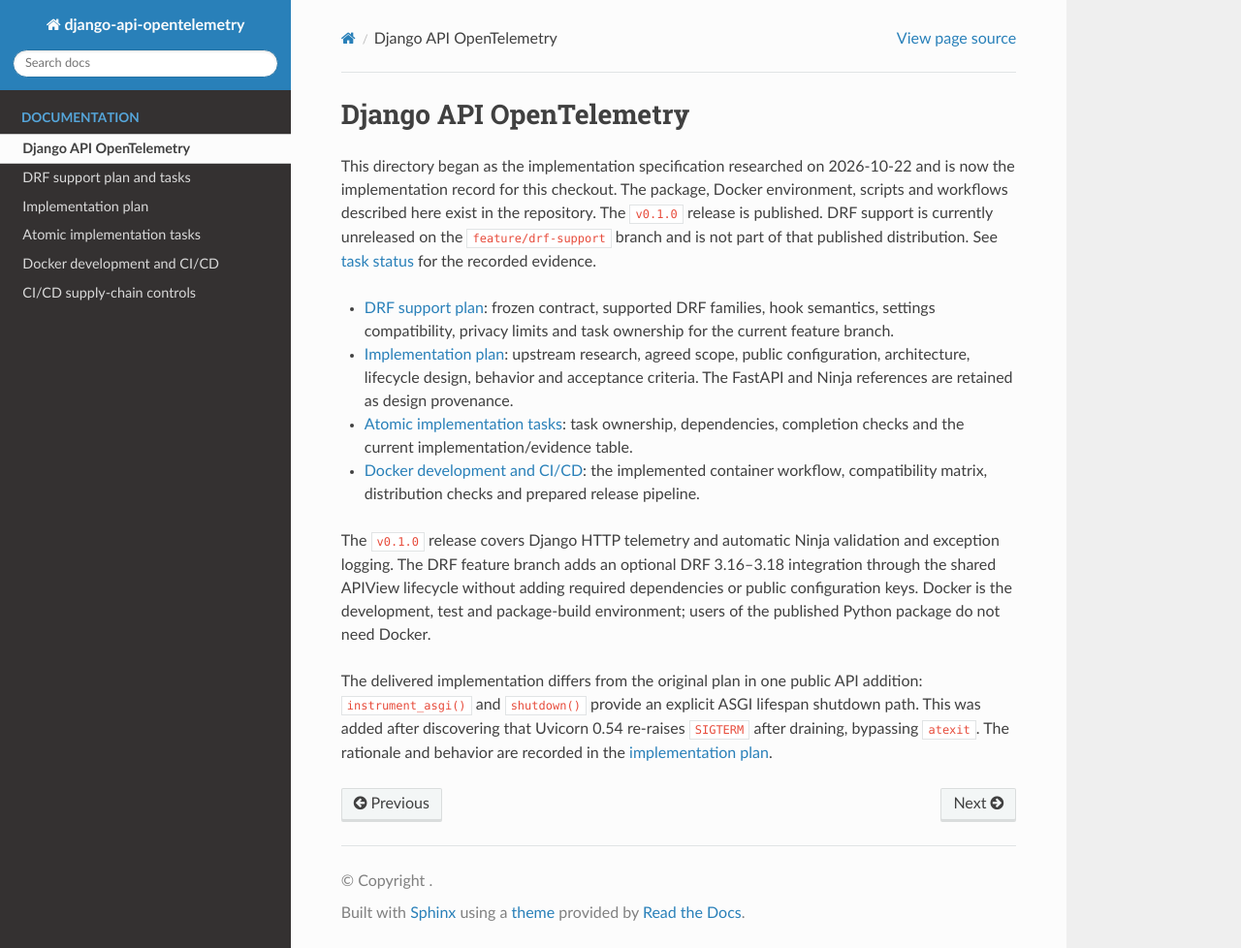
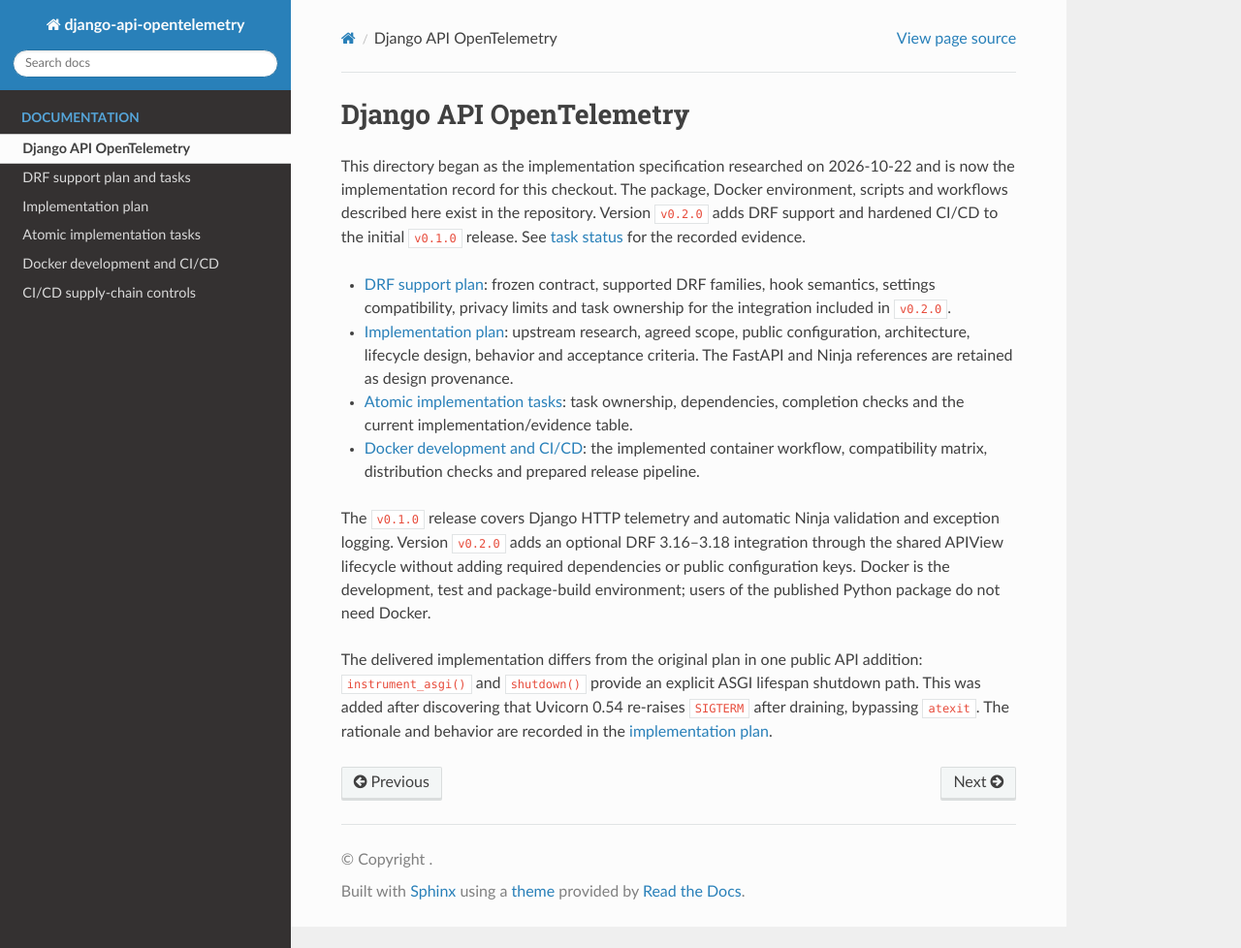
Before and after one commit to minipps/django-api-opentelemetry, a Sphinx documentation site: the page built from docs/README.md, in a window 1280 px wide and 978 px high. Shown: the whole window at 97% size. Built offline with Sphinx 7.4.7 and the Read the Docs theme 3.1.0, drawn with Linux system fonts in a browser that asks for light colours.

```diff
--- a/docs/README.md
+++ b/docs/README.md
@@ -3,13 +3,12 @@
 This directory began as the implementation specification researched on
 2026-10-22 and is now the implementation record for this checkout. The package,
 Docker environment, scripts and workflows described here exist in the
-repository. The `v0.1.0` release is published. DRF support is currently
-unreleased on the `feature/drf-support` branch and is not part of that published
-distribution. See [task status](tasks.md) for the recorded evidence.
+repository. Version `v0.2.0` adds DRF support and hardened CI/CD to the initial
+`v0.1.0` release. See [task status](tasks.md) for the recorded evidence.
 
 - [DRF support plan](drf-support.md): frozen contract, supported DRF families,
   hook semantics, settings compatibility, privacy limits and task ownership for
-  the current feature branch.
+  the integration included in `v0.2.0`.
 - [Implementation plan](implementation-plan.md): upstream research, agreed
   scope, public configuration, architecture, lifecycle design, behavior and
   acceptance criteria. The FastAPI and Ninja references are retained as design
@@ -21,7 +20,7 @@ distribution. See [task status](tasks.md) for the recorded evidence.
   release pipeline.
 
 The `v0.1.0` release covers Django HTTP telemetry and automatic Ninja validation
-and exception logging. The DRF feature branch adds an optional DRF 3.16–3.18
+and exception logging. Version `v0.2.0` adds an optional DRF 3.16–3.18
 integration through the shared APIView lifecycle without adding required
 dependencies or public configuration keys. Docker is the development, test and
 package-build environment; users of the published Python package do not need
--- a/pyproject.toml
+++ b/pyproject.toml
@@ -4,7 +4,7 @@ build-backend = "uv_build"
 
 [project]
 name = "django-api-opentelemetry"
-version = "0.1.0"
+version = "0.2.0"
 description = "OpenTelemetry traces, metrics and exception logs for Django, Django Ninja and Django REST framework"
 readme = "README.md"
 requires-python = ">=3.12"
--- a/src/django_api_opentelemetry/__init__.py
+++ b/src/django_api_opentelemetry/__init__.py
@@ -1,8 +1,8 @@
-"""OpenTelemetry instrumentation for Django and Django Ninja."""
+"""OpenTelemetry instrumentation for Django, Django Ninja and Django REST framework."""
 
 from ._asgi import instrument_asgi
 from ._runtime import shutdown
 
-__version__ = "0.1.0"
+__version__ = "0.2.0"
 
 __all__ = ["__version__", "instrument_asgi", "shutdown"]
```
Also changed, not shown: README.md (+2 -4 lines), docs/development-and-ci.md (+2 -2 lines), docs/tasks.md (+2 -3 lines), 2 other files.
